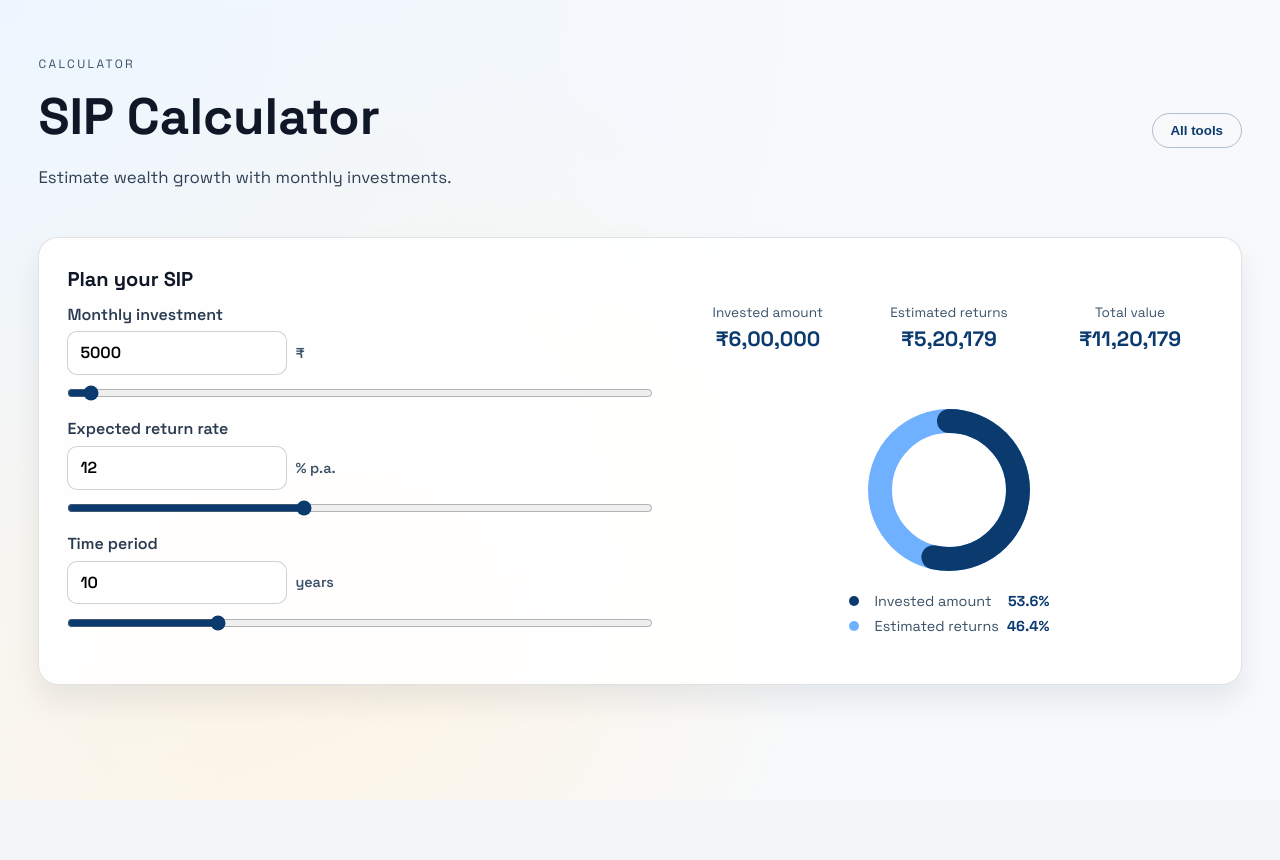
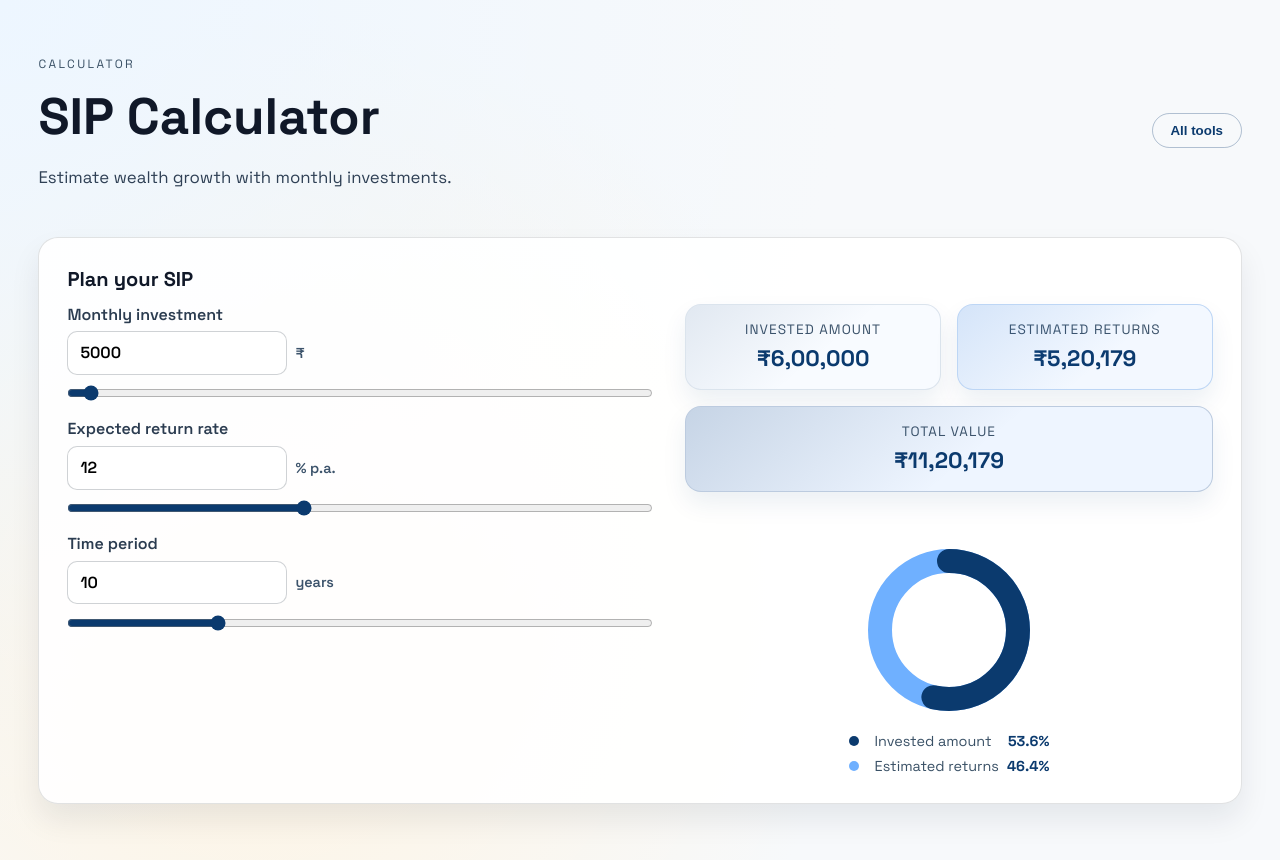
Before and after one commit to RakshithNM/calculators, a Vue app: page /sip-calculator in a window 1280 px wide. Before the commit the page ends 800 px from the top, so only its background shows below. Built offline with nearby package versions, Linux system fonts and the light colour scheme.

Commit message:
Some more styling fixes

```diff
--- a/src/components/CalculatorCard.vue
+++ b/src/components/CalculatorCard.vue
@@ -2,7 +2,6 @@
 defineProps<{
   title: string;
   description: string;
-  fields: string[];
   to: string;
 }>();
 </script>
@@ -13,9 +12,6 @@ defineProps<{
       <h3>{{ title }}</h3>
       <p>{{ description }}</p>
     </header>
-    <ul>
-      <li v-for="field in fields" :key="field">{{ field }}</li>
-    </ul>
     <RouterLink class="card__link" :to="to">Open Calculator</RouterLink>
   </article>
 </template>
@@ -27,6 +23,7 @@ defineProps<{
   padding: 1.25rem;
   border: 1px solid rgba(10, 20, 30, 0.12);
   border-radius: 16px;
+  corner-shape: squircle;
   background: rgba(255, 255, 255, 0.85);
   backdrop-filter: blur(6px);
   box-shadow: 0 14px 30px rgba(14, 28, 50, 0.08);
@@ -57,6 +54,7 @@ button,
   color: #fff;
   padding: 0.55rem 1rem;
   border-radius: 999px;
+  corner-shape: squircle;
   font-weight: 600;
   cursor: pointer;
   text-decoration: none;
--- a/src/styles/main.scss
+++ b/src/styles/main.scss
@@ -59,6 +59,7 @@ h1 {
   gap: 1rem;
   padding: 1.5rem;
   border-radius: 24px;
+  corner-shape: squircle;
   background: linear-gradient(135deg, #0b3a6e 0%, #1f6fd5 100%);
   color: #fff;
   box-shadow: 0 20px 40px rgba(13, 43, 80, 0.25);
@@ -141,26 +142,77 @@ h1 {
 .results {
   display: grid;
   gap: 1rem;
-  grid-template-columns: repeat(auto-fit, minmax(125px, 1fr));
-
-  & > div {
-    display: flex;
-    flex-direction: column;
-    justify-content: center;
-    align-items: center;
-  }
+  grid-template-columns: repeat(auto-fit, minmax(180px, 1fr));
 }
 
-.results span {
+.result-card {
+  position: relative;
+  padding: 1rem 1.1rem;
+  border-radius: 16px;
+  background: #f8fbff;
+  border: 1px solid rgba(11, 58, 110, 0.12);
+  box-shadow: 0 12px 24px rgba(11, 58, 110, 0.08);
+  overflow: hidden;
+  text-align: center;
+}
+
+.result-card:last-child {
+  grid-column: 1 / -1;
+}
+
+.result-card::after {
+  content: "";
+  position: absolute;
+  inset: 0;
+  background: linear-gradient(
+    140deg,
+    rgba(11, 58, 110, 0.12),
+    transparent 55%
+  );
+  opacity: 0.8;
+  pointer-events: none;
+}
+
+.result-card span {
+  position: relative;
   display: block;
   font-size: 0.85rem;
   color: #3c536b;
-  margin-bottom: 0.35rem;
+  margin-bottom: 0.4rem;
+  text-transform: uppercase;
+  letter-spacing: 0.08em;
 }
 
-.results strong {
-  font-size: 1.3rem;
+.result-card strong {
+  position: relative;
+  font-size: 1.4rem;
   color: #0b3a6e;
+}
+
+.result-card--returns {
+  background: #f3f8ff;
+  border-color: rgba(31, 111, 213, 0.25);
+}
+
+.result-card--returns::after {
+  background: linear-gradient(
+    140deg,
+    rgba(31, 111, 213, 0.18),
+    transparent 60%
+  );
+}
+
+.result-card--total {
+  background: #eef5ff;
+  border-color: rgba(11, 58, 110, 0.22);
+}
+
+.result-card--total::after {
+  background: linear-gradient(
+    140deg,
+    rgba(11, 58, 110, 0.22),
+    transparent 55%
+  );
 }
 
 .calculator-layout {
--- a/src/views/CalculatorView.vue
+++ b/src/views/CalculatorView.vue
@@ -17,6 +17,10 @@ const calculator = computed(() =>
 const monthlyInvestment = ref(5000);
 const expectedReturnRate = ref(12);
 const timePeriodYears = ref(10);
+
+const lumpSumPrincipal = ref(100000);
+const lumpSumReturnRate = ref(10);
+const lumpSumYears = ref(5);
 
 const goBack = () => {
   router.push("/");
@@ -55,6 +59,33 @@ const sipResult = computed(() => {
 
   return {
     investedAmount,
+    estimatedReturns,
+    totalValue,
+  };
+});
+
+const futureValueResult = computed(() => {
+  if (!calculator.value || calculator.value.id !== "future-value") {
+    return null;
+  }
+
+  const principal = Number(lumpSumPrincipal.value) || 0;
+  const rate = Number(lumpSumReturnRate.value) || 0;
+  const years = Number(lumpSumYears.value) || 0;
+
+  if (principal <= 0 || years <= 0) {
+    return {
+      investedAmount: Math.max(0, principal),
+      estimatedReturns: 0,
+      totalValue: Math.max(0, principal),
+    };
+  }
+
+  const totalValue = principal * Math.pow(1 + rate / 100, years);
+  const estimatedReturns = Math.max(0, totalValue - principal);
+
+  return {
+    investedAmount: principal,
     estimatedReturns,
     totalValue,
   };
@@ -112,15 +143,15 @@ const formatCurrency = (value: number) =>
 
           <div class="calculator-results">
             <div class="results">
-              <div>
+              <div class="result-card result-card--invested">
                 <span>Invested amount</span>
                 <strong>{{ formatCurrency(sipResult.investedAmount) }}</strong>
               </div>
-              <div>
+              <div class="result-card result-card--returns">
                 <span>Estimated returns</span>
                 <strong>{{ formatCurrency(sipResult.estimatedReturns) }}</strong>
               </div>
-              <div>
+              <div class="result-card result-card--total">
                 <span>Total value</span>
                 <strong>{{ formatCurrency(sipResult.totalValue) }}</strong>
               </div>
--- a/src/views/HomeView.vue
+++ b/src/views/HomeView.vue
@@ -36,7 +36,6 @@ import { calculators } from "../data/calculators";
         :key="calc.id"
         :title="calc.title"
         :description="calc.description"
-        :fields="calc.fields"
         :to="calc.path"
       />
     </section>
```
